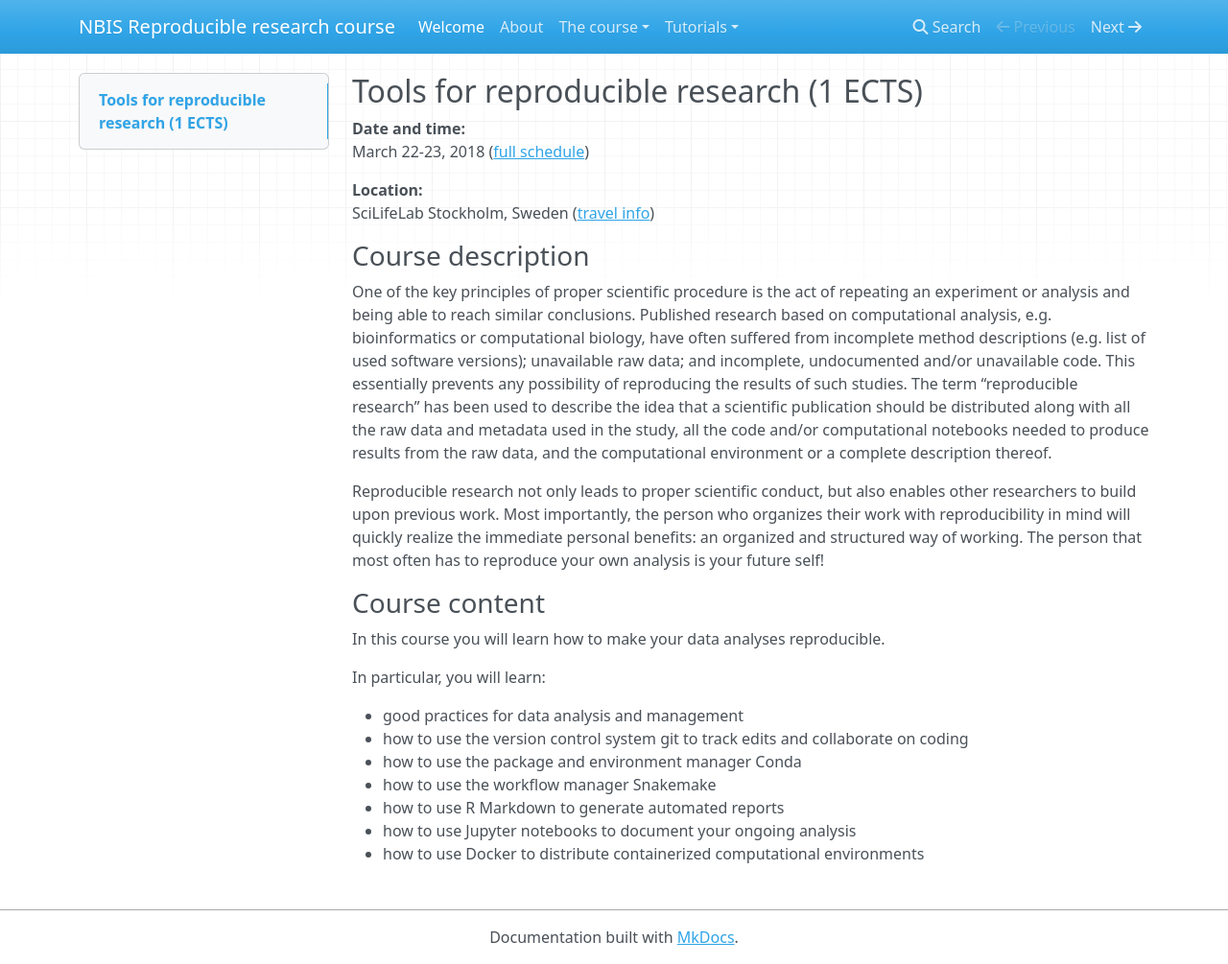
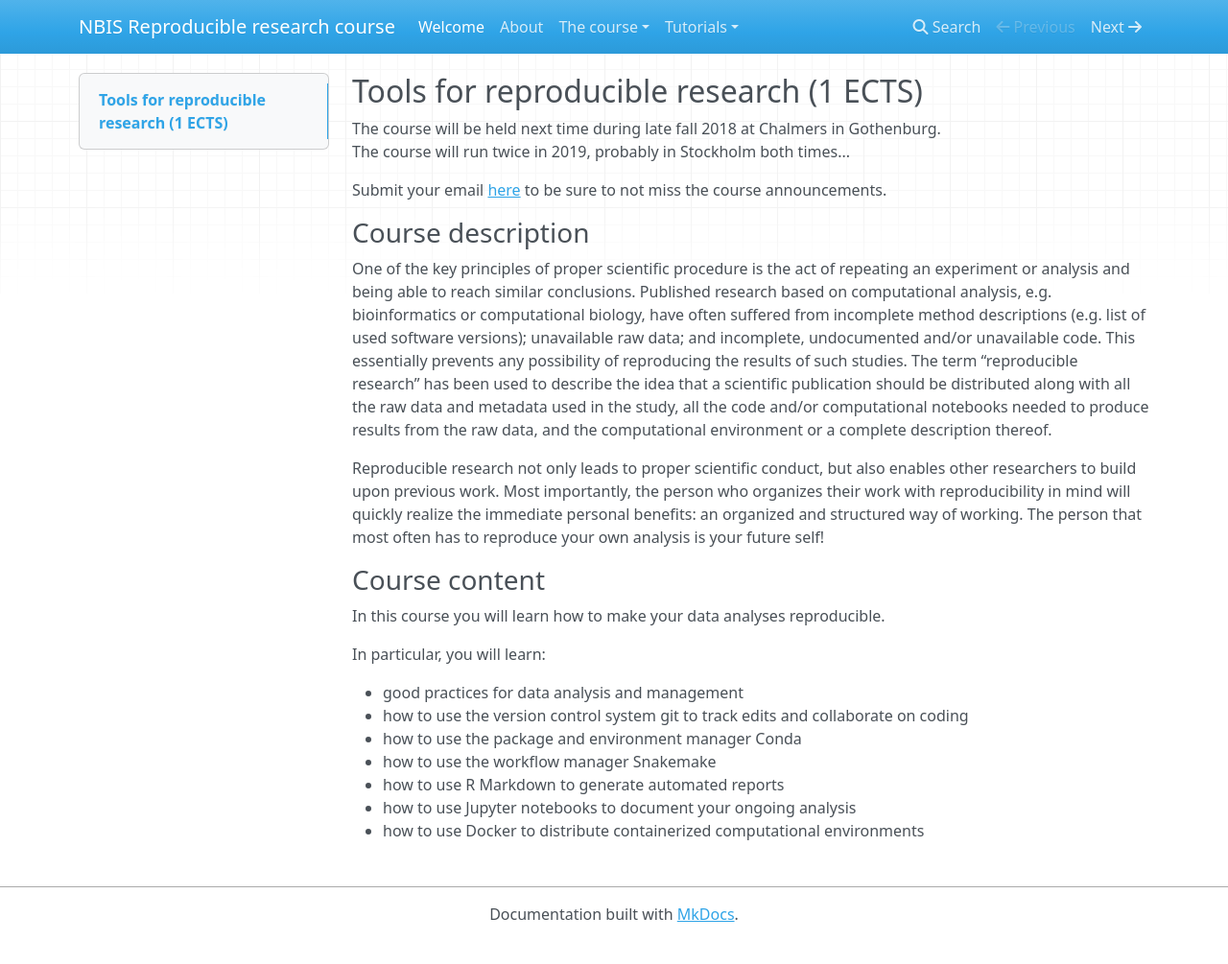
Before and after one commit to NBISweden/workshop-reproducible-research, an MkDocs documentation site: the page built from docs/index.md, in a window 1280 px wide and 1005 px high. Shown: the whole window at 96% size. Built offline with MkDocs 1.6.1, drawn with Linux system fonts in a browser that asks for light colours; nearby versions of some CDN libraries; old or Windows-style settings are respelled for this version of MkDocs.

Commit message:
add info on upcoming events

```diff
--- a/docs/index.md
+++ b/docs/index.md
@@ -2,11 +2,10 @@
 
 ## Tools for reproducible research (1 ECTS)
 
-**Date and time:**
-March 22-23, 2018 ([full schedule](schedule.md))
+The course will be held next time during late fall 2018 at Chalmers in Gothenburg.
+The course will run twice in 2019, probably in Stockholm both times...
 
-**Location:**
-SciLifeLab Stockholm, Sweden ([travel info](travel.md))
+Submit your email [here](https://docs.google.com/forms/d/e/1FAIpQLScah4hJVAmw5g_ny_j-Aikpd0SmqRk4FoK9zteu2PN3J69V-w/viewform?usp=sf_link) to be sure to not miss the course announcements.
 
 ### Course description
 
```
